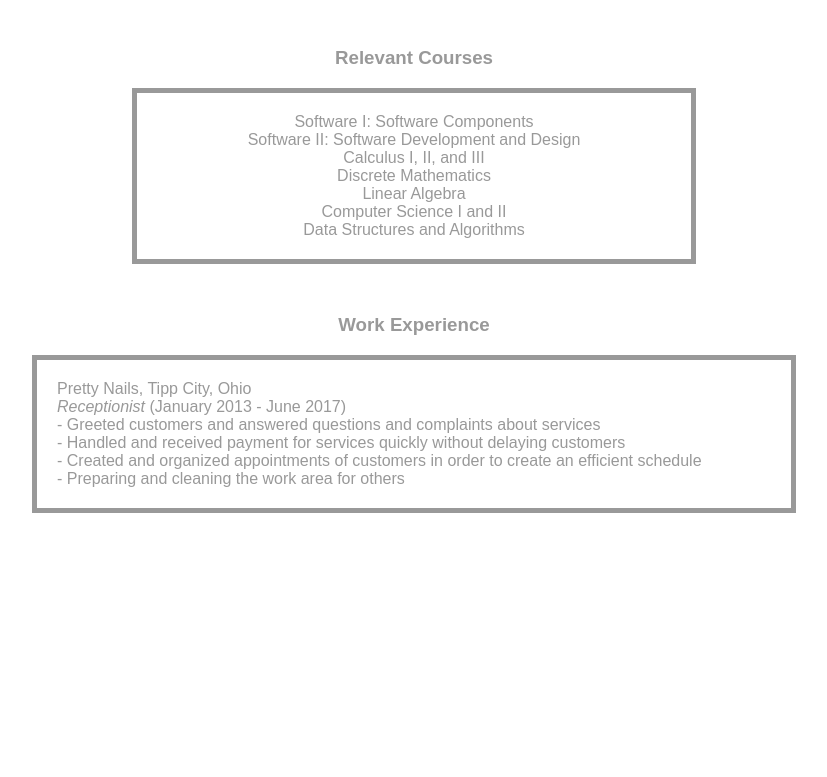
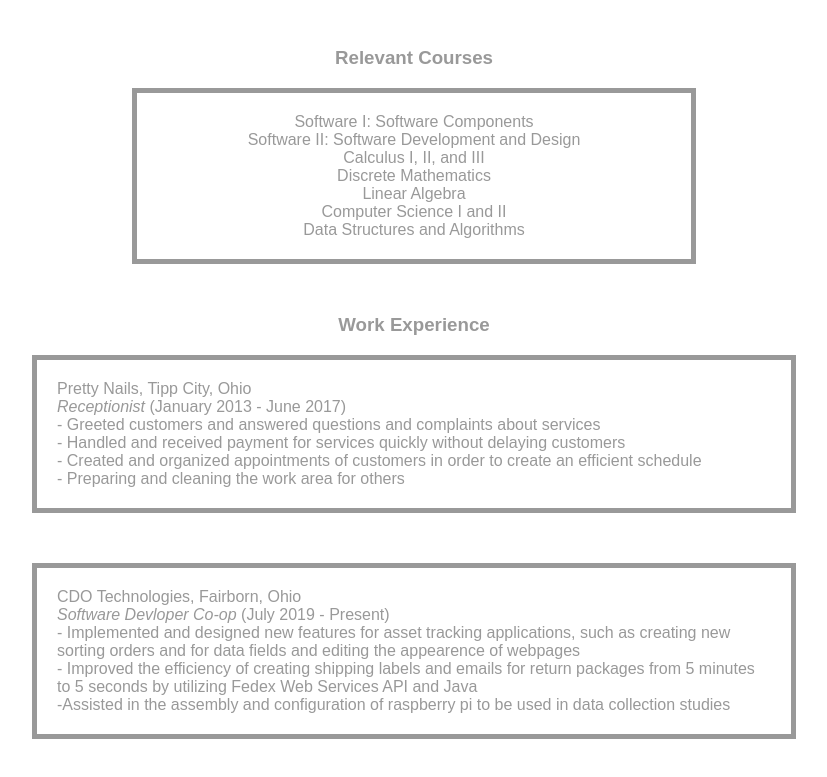
Before and after one commit to AntonioQuang/Antonio-Vo, a plain HTML site: page About me.html in a window 1280 px wide. Shown: the part 819-1596 px from the top of the page, without its empty margins (226-1053 px from the left). Before the commit the page ends 1382 px from the top, so only its background shows below. Drawn offline with Linux system fonts and the light colour scheme.

Commit message:
Update About me.html

```diff
--- a/About me.html
+++ b/About me.html
@@ -130,6 +130,12 @@ li a:hover {
 -	Created and organized appointments of customers in order to create an efficient schedule<br>
 -	Preparing and cleaning the work area for others<br>
 </p>
+  <p class="aboutMeInfo">CDO Technologies, Fairborn, Ohio<br>
+<i>Software Devloper Co-op</i> (July 2019 - Present)<br>
+-	Implemented and designed new features for asset tracking applications, such as creating new sorting orders and for data fields and editing the appearence of webpages<br>
+-	Improved the efficiency of creating shipping labels and emails for return packages from 5 minutes to 5 seconds by utilizing Fedex Web Services API and Java<br>
+-Assisted in the assembly and configuration of raspberry pi to be used in data collection studies<br>
+</p>
 
 
 
```
